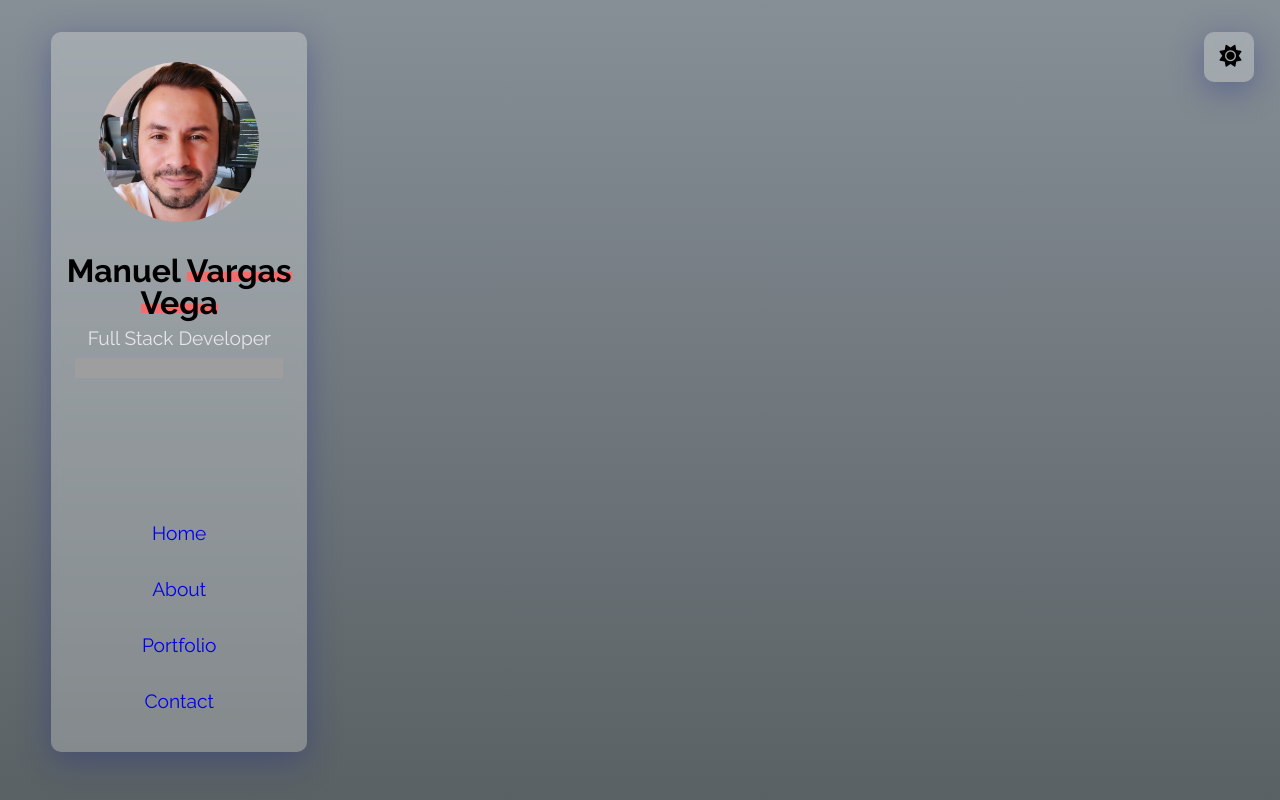
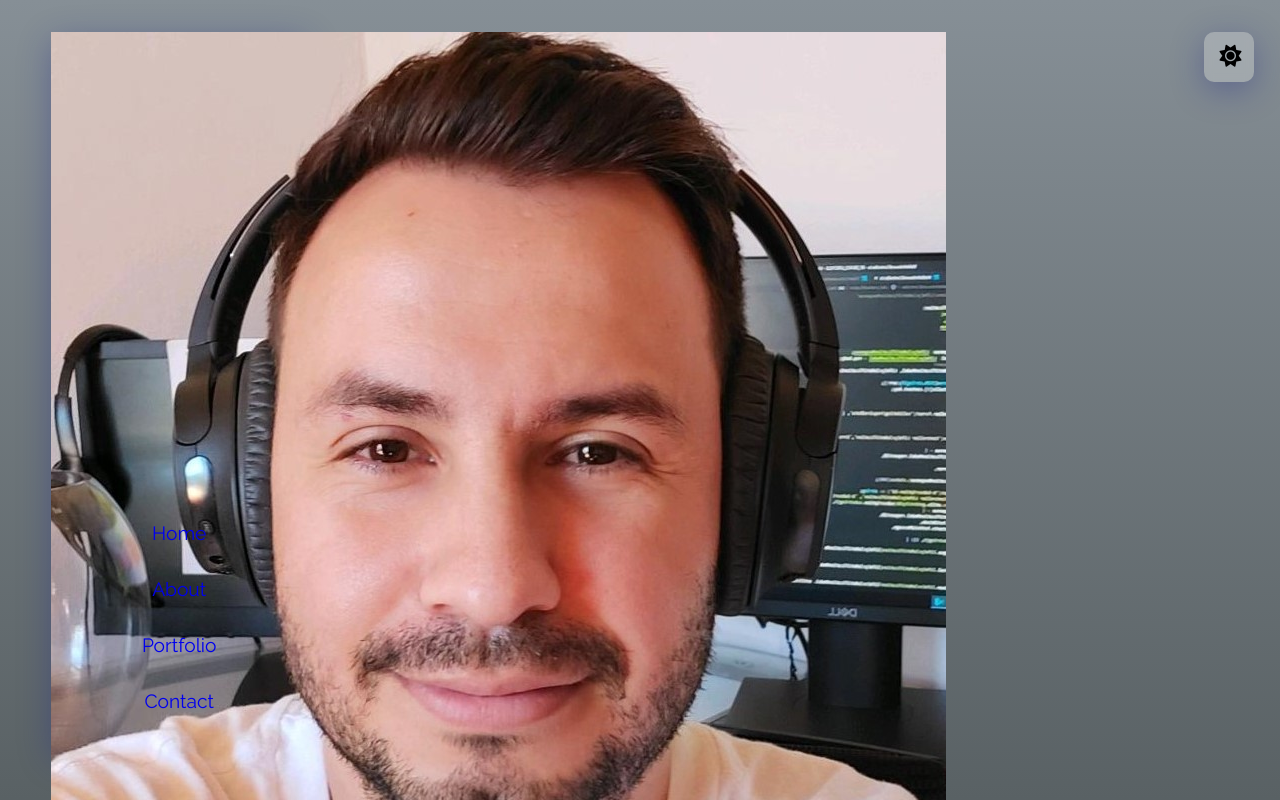
Before and after one commit to mavarveg/react-app, a React (Create React App) app: page / in a window 1280 px wide. Shown: the top 800 px of the page. Built offline with nearby package versions, Linux system fonts and the light colour scheme; grey boxes are pictures that could not be loaded.

Commit message:
cambio de profile

```diff
--- a/src/components/Navbar.js
+++ b/src/components/Navbar.js
@@ -22,7 +22,7 @@ class Navbar extends Component {
     render() {
         return (
             <nav className="glass">
-            <img src={profilepic} className="profilepic"></img>
+            <img src={profilepic}></img>
             <h2>Manuel <mark>Vargas Vega</mark></h2>
             <p>Full Stack Developer</p>
             <img align="center" alt="HTML5" width="26px" src="https://raw.githubusercontent.com/github/explore/80688e429a7d4ef2fca1e82350fe8e3517d3494d/topics/html/html.png" />
```
